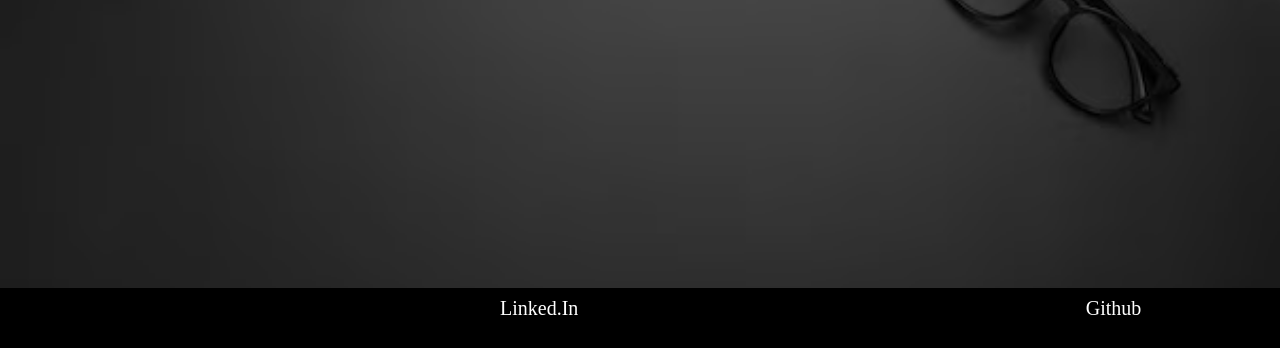
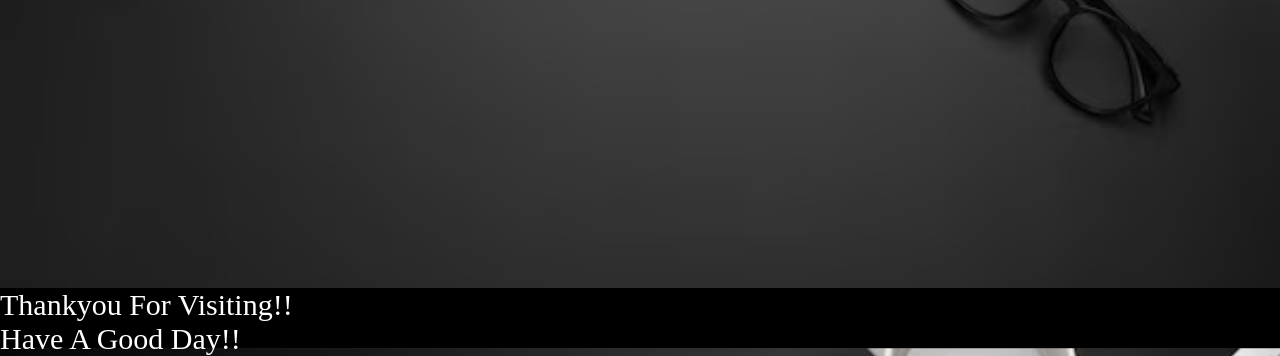
Before and after one commit to chiragjadhav2862/MyPortfolio, a plain HTML site: page index.html in a window 1280 px wide. Shown: the part 532-888 px from the top of the page. Drawn offline with Linux system fonts and the light colour scheme.

Commit message:
Update index.html

```diff
--- a/index.html
+++ b/index.html
@@ -27,9 +27,9 @@ Student ~ M S Ramaiah college of Arts Science And Commerce</div>
         </div>
         </div>
         <footer>
-            <a id="foot" href="https://www.linkedin.com/in/chirag-jadhav-b46863362/">Linked.In</a>
-
-            <a id="git" href="https://github.com/chiragjadhav2862">Github</a>
+            Thankyou For Visiting!!
+            <br>
+            Have A Good Day!!
 
         </footer>
 
```
